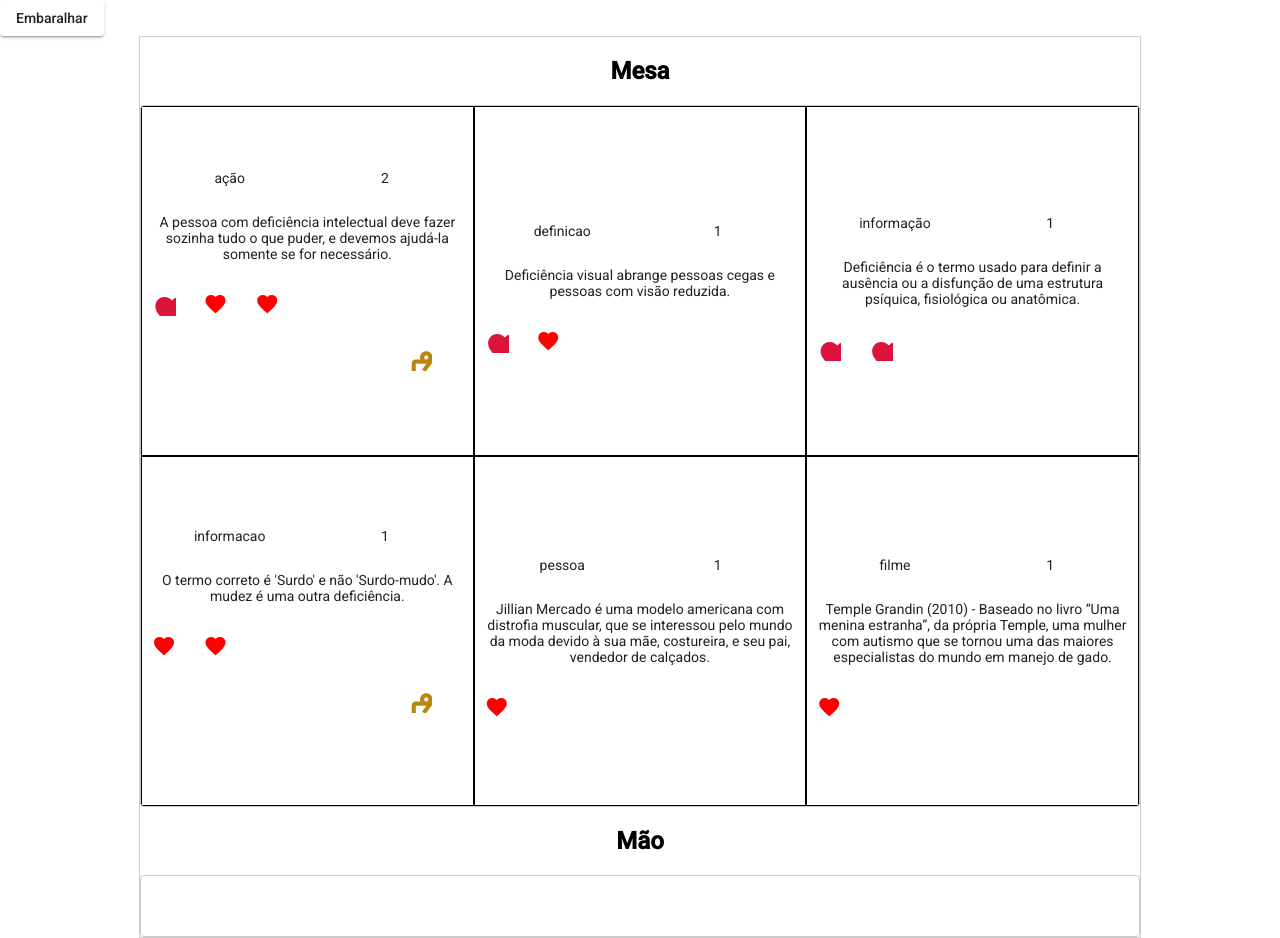
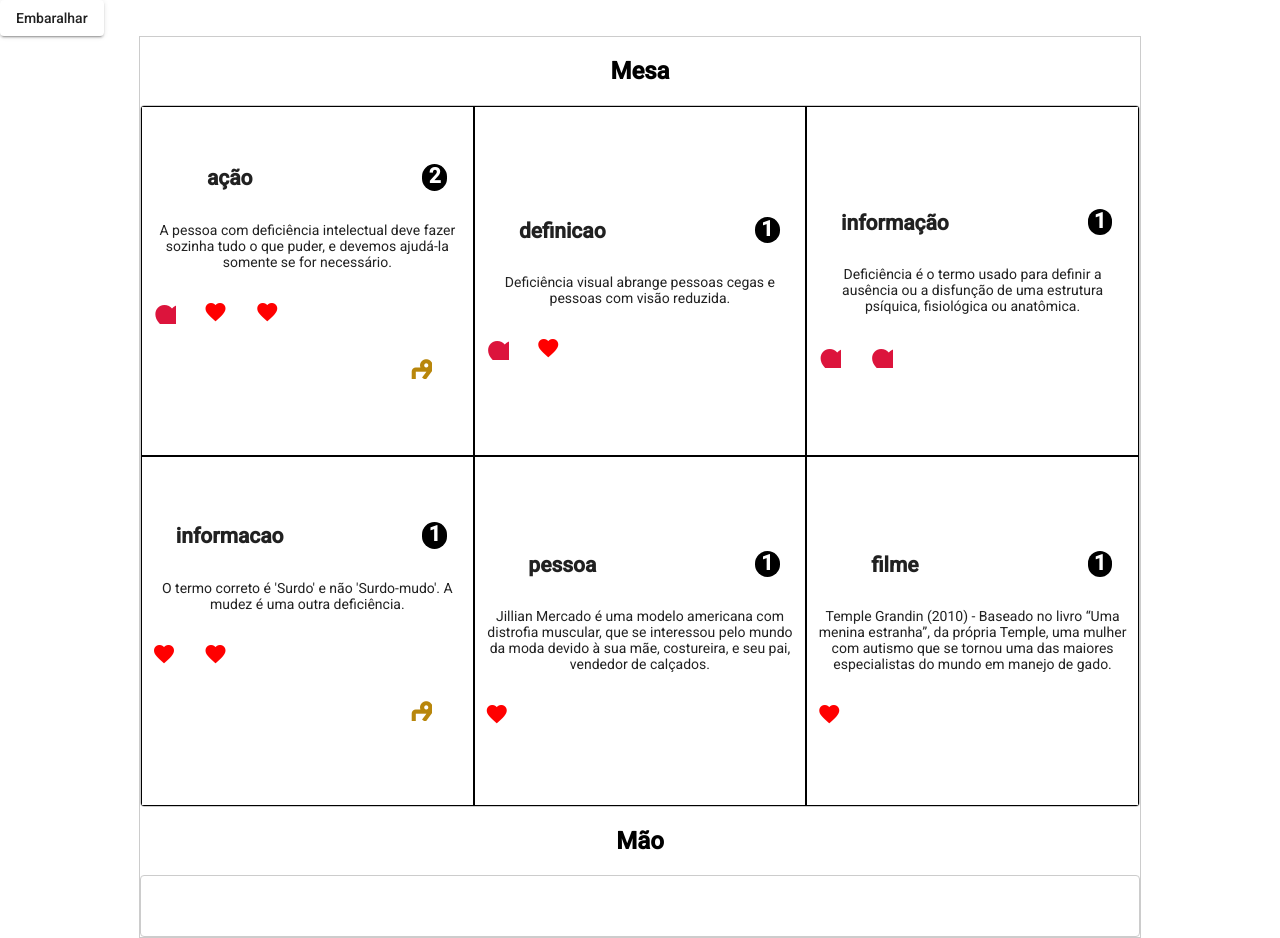
Before and after one commit to felipebonadio/TesteLila, an Angular app: page / in a window 1280 px wide. Built offline with nearby package versions, Linux system fonts and the light colour scheme.

Commit message:
fixed point color and text size

```diff
--- a/src/app/app.component.css
+++ b/src/app/app.component.css
@@ -112,3 +112,11 @@
   justify-self: end;
   margin: 10%
 }
+
+.points{
+  background-color: black;
+  color: white;
+  border-radius: 20px;
+  height: 45%;
+  width: 16%;
+}
--- a/src/app/app.component.html
+++ b/src/app/app.component.html
@@ -11,8 +11,8 @@
         <div class="border column example-box" *ngFor="let card of table" cdkDrag>
           <div class="linhas">
             <div class="coluna-2">
-           <p> {{ card[0] }}</p>
-           <p> {{ card[2] }}</p>
+           <h2> {{ card[0] }}</h2>
+           <h2 class="points right"> {{ card[2] }}</h2>
           </div>
            <p> {{ card[1] }}</p><br>
             <div class="colunas">
@@ -34,7 +34,7 @@
           <div class="linhas">
             <div class="coluna-2">
            <p> {{ card[0] }}</p>
-           <p> {{ card[2] }}</p>
+           <p class="points"> {{ card[2] }}</p>
           </div>
            <p> {{ card[1] }}</p><br>
             <div class="colunas">
```
